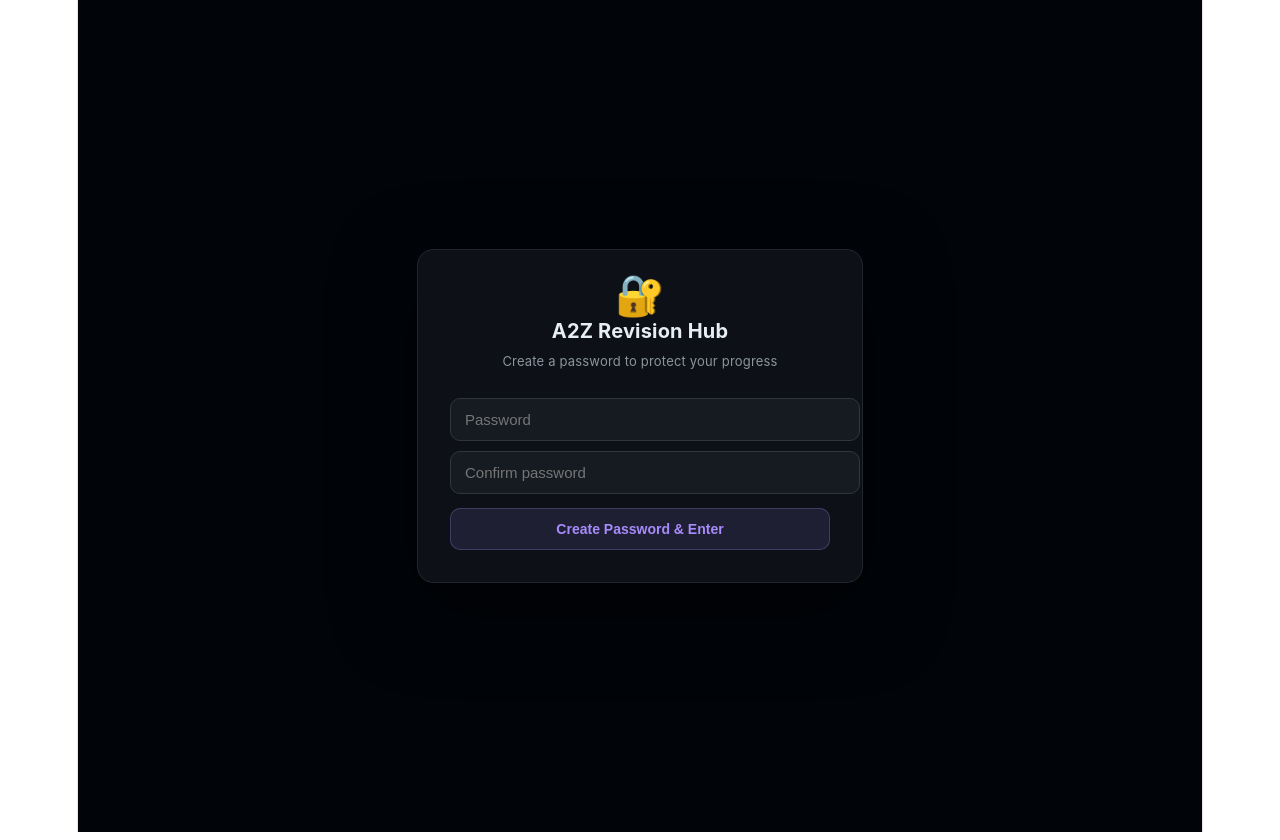
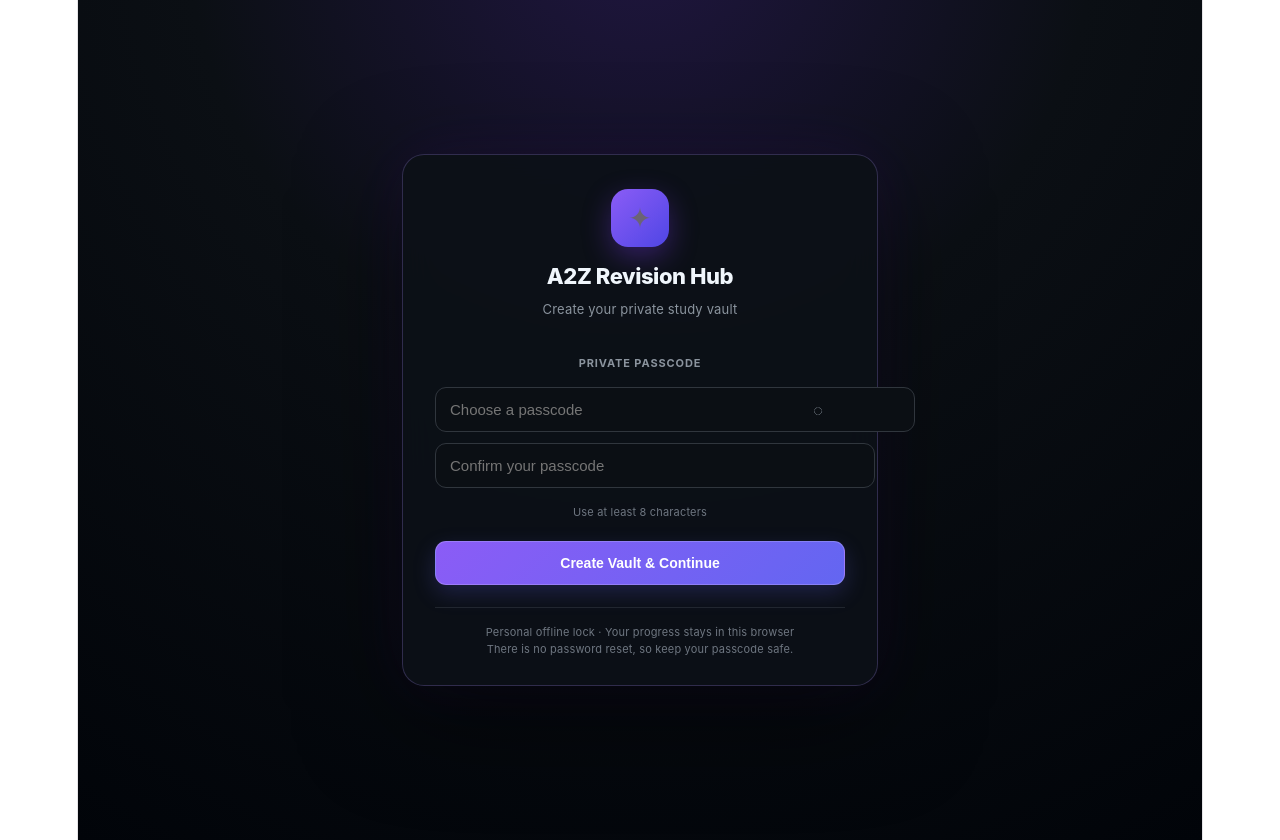
Before and after one commit to sumit25mim10015-byte/a2z-revision-hub, a React (Vite) app: page / in a window 1280 px wide. Built offline with nearby package versions, Linux system fonts and the light colour scheme.

Commit message:
Improve personal vault login and study planning
Co-authored-by: arena-agent <297053741+arena-agent@users.noreply.github.com>

```diff
--- a/src/App.jsx
+++ b/src/App.jsx
@@ -1,5 +1,5 @@
 import { useState, useEffect, useMemo, useRef, useCallback } from "react";
-import { motion, AnimatePresence, useMotionValue, useSpring, useTransform } from "framer-motion";
+import { motion, AnimatePresence } from "framer-motion";
 
 // ════════════════════════════════════════════════════════════════════════════
 // TOPIC DATA
@@ -746,65 +746,53 @@ const loadAuth = () => { try { return JSON.parse(localStorage.getItem(AUTH_LS))
 
 function LoginGate({ onUnlock }) {
   const hasPassword = !!(loadAuth()?.hash);
-  const [mode, setMode] = useState(hasPassword ? "login" : "create");
+  const [mode] = useState(hasPassword ? "login" : "create");
   const [pw, setPw] = useState("");
   const [pw2, setPw2] = useState("");
+  const [showPassword, setShowPassword] = useState(false);
   const [error, setError] = useState("");
 
   const submit = () => {
     if (mode === "create") {
-      if (pw.length < 4) { setError("Password must be at least 4 characters."); return; }
-      if (pw !== pw2) { setError("Passwords don't match."); return; }
+      if (pw.length < 8) { setError("Use at least 8 characters for your private passcode."); return; }
+      if (pw !== pw2) { setError("The passcodes do not match."); return; }
       try { localStorage.setItem(AUTH_LS, JSON.stringify({ hash: hashPassword(pw), createdAt: Date.now() })); } catch {}
       onUnlock();
     } else {
       const stored = loadAuth()?.hash;
-      if (hashPassword(pw) === stored) { onUnlock(); }
-      else { setError("Wrong password. Try again."); setPw(""); }
+      if (hashPassword(pw) === stored) onUnlock();
+      else { setError("Incorrect passcode. Your data remains safely locked."); setPw(""); }
     }
   };
 
   const inputStyle = {
-    width: "100%", background: "#161B22", border: "1px solid #30363D", borderRadius: 10,
-    color: "#E6EDF3", fontSize: 15, padding: "12px 14px", outline: "none",
+    width: "100%", background: "#0B0F14", border: "1px solid #30363D", borderRadius: 11,
+    color: "#E6EDF3", fontSize: 15, padding: "13px 14px", outline: "none",
   };
 
   return (
-    <div style={{
-      minHeight: "100vh", background: "#010409",
-      display: "flex", alignItems: "center", justifyContent: "center", padding: 16,
-      fontFamily: "-apple-system,BlinkMacSystemFont,'Segoe UI',Helvetica,Arial,sans-serif",
-    }}>
-      <motion.div initial={{ opacity: 0, y: 16 }} animate={{ opacity: 1, y: 0 }} transition={{ duration: 0.35, ease: [0.22, 1, 0.36, 1] }}
-        style={{ width: "100%", maxWidth: 380, background: "#0D1117", border: "1px solid #21262D", borderRadius: 16, padding: 32, boxShadow: "0 24px 80px rgba(0,0,0,0.6)" }}>
-        <div style={{ textAlign: "center", marginBottom: 24 }}>
-          <div style={{ fontSize: 40, marginBottom: 10 }}>🔐</div>
-          <div style={{ fontSize: 20, fontWeight: 700, color: "#E6EDF3" }}>A2Z Revision Hub</div>
-          <div style={{ fontSize: 13, color: "#8B949E", marginTop: 4 }}>
-            {mode === "create" ? "Create a password to protect your progress" : "Enter your password to continue"}
-          </div>
+    <div style={{ minHeight: "100vh", background: "radial-gradient(circle at 50% -10%, #201641 0%, #0B0F14 42%, #010409 100%)", display: "flex", alignItems: "center", justifyContent: "center", padding: 20, fontFamily: "-apple-system,BlinkMacSystemFont,'Segoe UI',Helvetica,Arial,sans-serif" }}>
+      <motion.div initial={{ opacity: 0, y: 18, scale: 0.98 }} animate={{ opacity: 1, y: 0, scale: 1 }} transition={{ duration: 0.4, ease: [0.22, 1, 0.36, 1] }}
+        style={{ width: "100%", maxWidth: 410, background: "rgba(13,17,23,.92)", border: "1px solid rgba(167,139,250,.24)", borderRadius: 22, padding: "34px 32px 28px", boxShadow: "0 28px 100px rgba(0,0,0,.55), 0 0 60px rgba(124,58,237,.10)", backdropFilter: "blur(16px)" }}>
+        <div style={{ textAlign: "center", marginBottom: 28 }}>
+          <div style={{ width: 58, height: 58, margin: "0 auto 16px", borderRadius: 17, display: "flex", alignItems: "center", justifyContent: "center", background: "linear-gradient(135deg,#8B5CF6,#4F46E5)", boxShadow: "0 10px 28px rgba(124,58,237,.35)", fontSize: 28 }}>✦</div>
+          <div style={{ fontSize: 22, fontWeight: 800, letterSpacing: "-0.02em", color: "#F0F6FC" }}>A2Z Revision Hub</div>
+          <div style={{ fontSize: 13, color: "#8B949E", marginTop: 7 }}>{mode === "create" ? "Create your private study vault" : "Welcome back to your study vault"}</div>
         </div>
-        <div style={{ display: "flex", flexDirection: "column", gap: 10 }}>
-          <input type="password" value={pw} onChange={e => { setPw(e.target.value); setError(""); }}
-            onKeyDown={e => e.key === "Enter" && (mode === "login" || pw2) && submit()}
-            placeholder="Password" autoFocus style={inputStyle} />
-          {mode === "create" && (
-            <input type="password" value={pw2} onChange={e => { setPw2(e.target.value); setError(""); }}
-              onKeyDown={e => e.key === "Enter" && submit()}
-              placeholder="Confirm password" style={inputStyle} />
-          )}
-          {error && <div style={{ fontSize: 12, color: "#F85149", background: "rgba(248,81,73,.08)", border: "1px solid rgba(248,81,73,.25)", borderRadius: 8, padding: "8px 12px" }}>{error}</div>}
-          <button onClick={submit}
-            style={{ marginTop: 4, padding: "12px 0", borderRadius: 10, fontSize: 14, fontWeight: 700, cursor: "pointer", border: "1px solid #A78BFA40", background: "rgba(167,139,250,.12)", color: "#A78BFA" }}>
-            {mode === "create" ? "Create Password & Enter" : "Unlock"}
-          </button>
-          {mode === "login" && hasPassword && (
-            <button onClick={() => { if (window.confirm("Reset password? This cannot be undone.")) { try { localStorage.removeItem(AUTH_LS); } catch {} setMode("create"); setPw(""); setError(""); } }}
-              style={{ background: "none", border: "none", color: "#484F58", fontSize: 12, cursor: "pointer", marginTop: 4 }}>
-              Forgot password? Reset
-            </button>
-          )}
+        <div style={{ display: "flex", flexDirection: "column", gap: 11 }}>
+          <label style={{ fontSize: 11, fontWeight: 700, color: "#8B949E", textTransform: "uppercase", letterSpacing: ".08em" }}>Private passcode</label>
+          <div style={{ position: "relative" }}>
+            <input type={showPassword ? "text" : "password"} value={pw} onChange={e => { setPw(e.target.value); setError(""); }} onKeyDown={e => e.key === "Enter" && (mode === "login" || pw2) && submit()} placeholder={mode === "create" ? "Choose a passcode" : "Enter your passcode"} autoFocus style={{ ...inputStyle, paddingRight: 54 }} />
+            <button type="button" onClick={() => setShowPassword(v => !v)} aria-label={showPassword ? "Hide passcode" : "Show passcode"} style={{ position: "absolute", right: 8, top: 7, height: 34, width: 38, border: "none", borderRadius: 8, background: "transparent", color: "#8B949E", cursor: "pointer", fontSize: 16 }}>{showPassword ? "◉" : "◌"}</button>
+          </div>
+          {mode === "create" && <>
+            <input type={showPassword ? "text" : "password"} value={pw2} onChange={e => { setPw2(e.target.value); setError(""); }} onKeyDown={e => e.key === "Enter" && submit()} placeholder="Confirm your passcode" style={inputStyle} />
+            <div style={{ fontSize: 11, color: pw.length >= 8 ? "#3FB950" : "#6E7681" }}>{pw.length >= 8 ? "✓ Strong enough for this personal vault" : "Use at least 8 characters"}</div>
+          </>}
+          {error && <div role="alert" style={{ fontSize: 12, lineHeight: 1.45, color: "#FFB4AB", background: "rgba(248,81,73,.09)", border: "1px solid rgba(248,81,73,.28)", borderRadius: 9, padding: "9px 12px" }}>{error}</div>}
+          <button onClick={submit} style={{ marginTop: 5, padding: "13px 0", borderRadius: 11, fontSize: 14, fontWeight: 750, cursor: "pointer", border: "1px solid rgba(196,181,253,.35)", background: "linear-gradient(135deg,#8B5CF6,#6366F1)", color: "#fff", boxShadow: "0 8px 22px rgba(99,102,241,.22)" }}>{mode === "create" ? "Create Vault & Continue" : "Unlock My Vault"}</button>
         </div>
+        <div style={{ marginTop: 22, paddingTop: 16, borderTop: "1px solid #21262D", textAlign: "center", color: "#6E7681", fontSize: 11, lineHeight: 1.5 }}>Personal offline lock · Your progress stays in this browser<br />There is no password reset, so keep your passcode safe.</div>
       </motion.div>
     </div>
   );
@@ -837,7 +825,7 @@ function buildStudyPlan(progress, availability) {
       }
       if (!tasks.length && queue.length) tasks.push(queue.shift());
       days.push({
-        date: cursor.toISOString().slice(0, 10),
+        date: localDateKey(cursor),
         dow,
         tasks: tasks.map(t => t.id),
         est: tasks.reduce((a, t) => a + getEstMinutes(t), 0),
@@ -849,7 +837,15 @@ function buildStudyPlan(progress, availability) {
 }
 
 
-const todayKey = () => new Date().toISOString().slice(0, 10);
+// Calendar keys are intentionally local-date based. Using toISOString() here
+// shifted activity and plans to the previous/next day for some timezones.
+const localDateKey = (date = new Date()) => {
+  const year = date.getFullYear();
+  const month = String(date.getMonth() + 1).padStart(2, "0");
+  const day = String(date.getDate()).padStart(2, "0");
+  return `${year}-${month}-${day}`;
+};
+const todayKey = () => localDateKey();
 
 const bumpActivity = (activity, dateKey = todayKey(), by = 1) => {
   const next = { ...activity, [dateKey]: (activity[dateKey] || 0) + by };
@@ -875,7 +871,7 @@ const buildHeatmap = (activity) => {
       const dt = new Date(start);
       dt.setDate(start.getDate() + w * 7 + d);
       const isFuture = dt > today;
-      const dateStr = dt.toISOString().slice(0, 10);
+      const dateStr = localDateKey(dt);
       const count = isFuture ? 0 : (activity[dateStr] || 0);
       week.push({ date: dateStr, count, isFuture });
     }
@@ -903,7 +899,7 @@ const REVISION_OFFSETS = [3, 10, 30];
 const addDays = (dateStr, days) => {
   const d = new Date(dateStr);
   d.setDate(d.getDate() + days);
-  return d.toISOString().slice(0, 10);
+  return localDateKey(d);
 };
 
 const buildRevisionHistory = (solvedDate) => REVISION_OFFSETS.map((days, i) => ({
@@ -978,7 +974,7 @@ const computeStreak = (activity) => {
   if (!hasToday) cursor.setDate(cursor.getDate() - 1);
   let streak = 0;
   while (true) {
-    const key = cursor.toISOString().slice(0, 10);
+    const key = localDateKey(cursor);
     if ((activity[key] || 0) > 0) { streak++; cursor.setDate(cursor.getDate() - 1); }
     else break;
   }
@@ -1006,12 +1002,12 @@ const computeSummary = (progress, activity, days) => {
   const today = new Date();
   const cutoff = new Date(today);
   cutoff.setDate(cutoff.getDate() - (days - 1));
-  const cutoffKey = cutoff.toISOString().slice(0, 10);
+  const cutoffKey = localDateKey(cutoff);
   let totalActivity = 0;
   for (let i = 0; i < days; i++) {
     const d = new Date(today);
     d.setDate(d.getDate() - i);
-    totalActivity += activity[d.toISOString().slice(0, 10)] || 0;
+    totalActivity += activity[localDateKey(d)] || 0;
   }
   const solvedInWindow = [];
   const revisedInWindow = [];
@@ -1091,7 +1087,7 @@ function useCountUp(target, duration = 1200, trigger = true) {
       if (progress < 1) requestAnimationFrame(step);
     };
     requestAnimationFrame(step);
-  }, [target, trigger]);
+  }, [target, duration, trigger]);
   return val;
 }
 
@@ -1121,13 +1117,6 @@ const modalPanelVariants = {
   hidden: { opacity: 0, scale: 0.94, y: 16 },
   show: { opacity: 1, scale: 1, y: 0, transition: { duration: 0.28, ease: [0.34, 1.2, 0.64, 1] } },
   exit: { opacity: 0, scale: 0.96, y: 8, transition: { duration: 0.18, ease: "easeIn" } },
-};
-
-// Page/section switch — quick fade + tiny slide, never more than ~250ms
-const pageTransitionVariants = {
-  hidden: { opacity: 0, y: 8 },
-  show: { opacity: 1, y: 0, transition: { duration: 0.22, ease: [0.22, 1, 0.36, 1] } },
-  exit: { opacity: 0, y: -6, transition: { duration: 0.15, ease: "easeIn" } },
 };
 
 // Card hover — translateY(-4px) + soft glow, per spec
@@ -3037,7 +3026,7 @@ function playFocusEndSound() {
       g2.gain.exponentialRampToValueAtTime(0.001, ctx.currentTime + delay + 1.2);
       o2.start(ctx.currentTime + delay); o2.stop(ctx.currentTime + delay + 1.3);
     });
-  } catch (e) {}
+  } catch {}
 }
 
 function playBreakEndSound() {
@@ -3052,7 +3041,7 @@ function playBreakEndSound() {
       g.gain.exponentialRampToValueAtTime(0.001, ctx.currentTime + delay + 0.55);
       o.start(ctx.currentTime + delay); o.stop(ctx.currentTime + delay + 0.6);
     });
-  } catch (e) {}
+  } catch {}
 }
 
 function playCompleteSound() {
@@ -3067,7 +3056,7 @@ function playCompleteSound() {
       g.gain.exponentialRampToValueAtTime(0.001, ctx.currentTime + delay + (freq > 800 ? 1.2 : 0.35));
       o.start(ctx.currentTime + delay); o.stop(ctx.currentTime + delay + 1.3);
     });
-  } catch (e) {}
+  } catch {}
 }
 
 function playTickSound() {
@@ -3080,7 +3069,7 @@ function playTickSound() {
     g.gain.linearRampToValueAtTime(0.12, ctx.currentTime + 0.01);
     g.gain.exponentialRampToValueAtTime(0.001, ctx.currentTime + 0.08);
     o.start(ctx.currentTime); o.stop(ctx.currentTime + 0.1);
-  } catch (e) {}
+  } catch {}
 }
 
 function loadTimerState() { try { const s = localStorage.getItem(TIMER_LS); return s ? JSON.parse(s) : null; } catch { return null; } }
@@ -3410,10 +3399,10 @@ function StudyTimer({ onBumpActivity }) {
 const PLANNER_KEY = "dsa_daily_planner_v1";
 function loadPlanner() { try { const s = localStorage.getItem(PLANNER_KEY); return s ? JSON.parse(s) : { tasks: [], history: [] }; } catch { return { tasks: [], history: [] }; } }
 function savePlanner(data) { try { localStorage.setItem(PLANNER_KEY, JSON.stringify(data)); } catch {} }
-function formatDate(iso) { const d = new Date(iso); return d.toLocaleDateString("en-US", { day: "numeric", month: "long" }); }
+function formatDate(iso) { const d = new Date(`${iso}T12:00:00`); return d.toLocaleDateString("en-US", { day: "numeric", month: "long" }); }
 
 function DailyPlanner() {
-  const todayISO = new Date().toISOString().slice(0, 10);
+  const todayISO = todayKey();
   const [data, setData] = useState(() => {
     const saved = loadPlanner();
     const carryForward = [], completedOld = [];
@@ -3582,9 +3571,13 @@ function PlanPage({ progress, onSelectProblem }) {
 
   const DAY_NAMES = ["Sunday", "Monday", "Tuesday", "Wednesday", "Thursday", "Friday", "Saturday"];
   const remaining = ALL_PROBLEMS.filter(p => !["Solved", "Revised"].includes(progress[p.id]?.status));
+  const dueRevisions = ALL_PROBLEMS.filter(p => (progress[p.id]?.revisionHistory || []).some(r => !r.done && r.dueDate <= todayKey()));
   const totalMins = remaining.reduce((a, p) => a + getEstMinutes(p), 0);
   const weeklyMins = Object.values(availability).reduce((a, b) => a + Number(b), 0) * 60;
   const estDays = weeklyMins > 0 ? Math.ceil(totalMins / (weeklyMins / 7)) : null;
+  const planDone = plan?.days?.flatMap(day => day.tasks).filter(id => ["Solved", "Revised"].includes(progress[id]?.status)).length || 0;
+  const planTotal = plan?.days?.reduce((sum, day) => sum + day.tasks.length, 0) || 0;
+  const planPct = planTotal ? Math.round((planDone / planTotal) * 100) : 0;
 
   const generate = () => {
     const days = buildStudyPlan(progress, availability);
@@ -3592,7 +3585,9 @@ function PlanPage({ progress, onSelectProblem }) {
     try { localStorage.setItem(PLAN_LS, JSON.stringify(p)); } catch {}
     setPlan(p); setOpenSprint(0);
   };
-  const discard = () => { try { localStorage.removeItem(PLAN_LS); } catch {} setPlan(null); };
+  // Do not delete an existing plan: rebuilding replaces it only after the
+  // user explicitly presses Generate, preserving all progress data.
+  const rebuild = () => generate();
 
   const sprints = useMemo(() => {
     if (!plan) return [];
@@ -3623,6 +3618,22 @@ function PlanPage({ progress, onSelectProblem }) {
         <h2 style={{ fontSize: 18, fontWeight: 700, color: "#E6EDF3", marginBottom: 4 }}>🗓 My Study Plan</h2>
         <p style={{ fontSize: 13, color: "#8B949E" }}>Set your weekly availability — we will schedule every unsolved problem into daily sprints, Planly-style.</p>
       </div>
+
+      {plan && (
+        <Card style={{ padding: "14px 16px" }}>
+          <div style={{ display: "flex", justifyContent: "space-between", alignItems: "center", gap: 12, flexWrap: "wrap" }}>
+            <div>
+              <div style={{ fontSize: 12, color: "#8B949E" }}>Current plan · generated {plan.createdAt}</div>
+              <div style={{ fontSize: 16, fontWeight: 700, color: "#E6EDF3", marginTop: 3 }}>{planDone} / {planTotal} planned problems complete</div>
+            </div>
+            <div style={{ fontSize: 22, fontWeight: 800, color: planPct === 100 ? "#3FB950" : "#A78BFA", fontFamily: "monospace" }}>{planPct}%</div>
+          </div>
+          <div style={{ height: 6, marginTop: 10, background: "#21262D", borderRadius: 99, overflow: "hidden" }}>
+            <div style={{ height: "100%", width: `${planPct}%`, background: planPct === 100 ? "#3FB950" : "linear-gradient(90deg,#8B5CF6,#6366F1)", borderRadius: 99, transition: "width .3s" }} />
+          </div>
+          {dueRevisions.length > 0 && <div style={{ marginTop: 10, color: "#F59E0B", fontSize: 12 }}>⚠ {dueRevisions.length} revision{dueRevisions.length === 1 ? "" : "s"} due — revise these before taking on new work.</div>}
+        </Card>
+      )}
 
       <Card>
         <div style={{ display: "flex", alignItems: "center", justifyContent: "space-between", marginBottom: 12, flexWrap: "wrap", gap: 8 }}>
@@ -3645,7 +3656,7 @@ function PlanPage({ progress, onSelectProblem }) {
         <Card>
           <div style={{ display: "flex", alignItems: "center", justifyContent: "space-between", marginBottom: 12, flexWrap: "wrap", gap: 8 }}>
             <SectionTitle>Sprint Preview — {sprints.length} sprint{sprints.length > 1 ? "s" : ""}</SectionTitle>
-            <button onClick={discard} style={{ fontSize: 12, color: "#F85149", background: "none", border: "none", cursor: "pointer" }}>Discard plan</button>
+            <button onClick={rebuild} style={{ fontSize: 12, color: "#A78BFA", background: "none", border: "1px solid #A78BFA40", borderRadius: 7, padding: "5px 9px", cursor: "pointer" }}>↻ Rebuild plan</button>
           </div>
           <div style={{ display: "flex", flexDirection: "column", gap: 8 }}>
             {sprints.map((sp, si) => (
```
